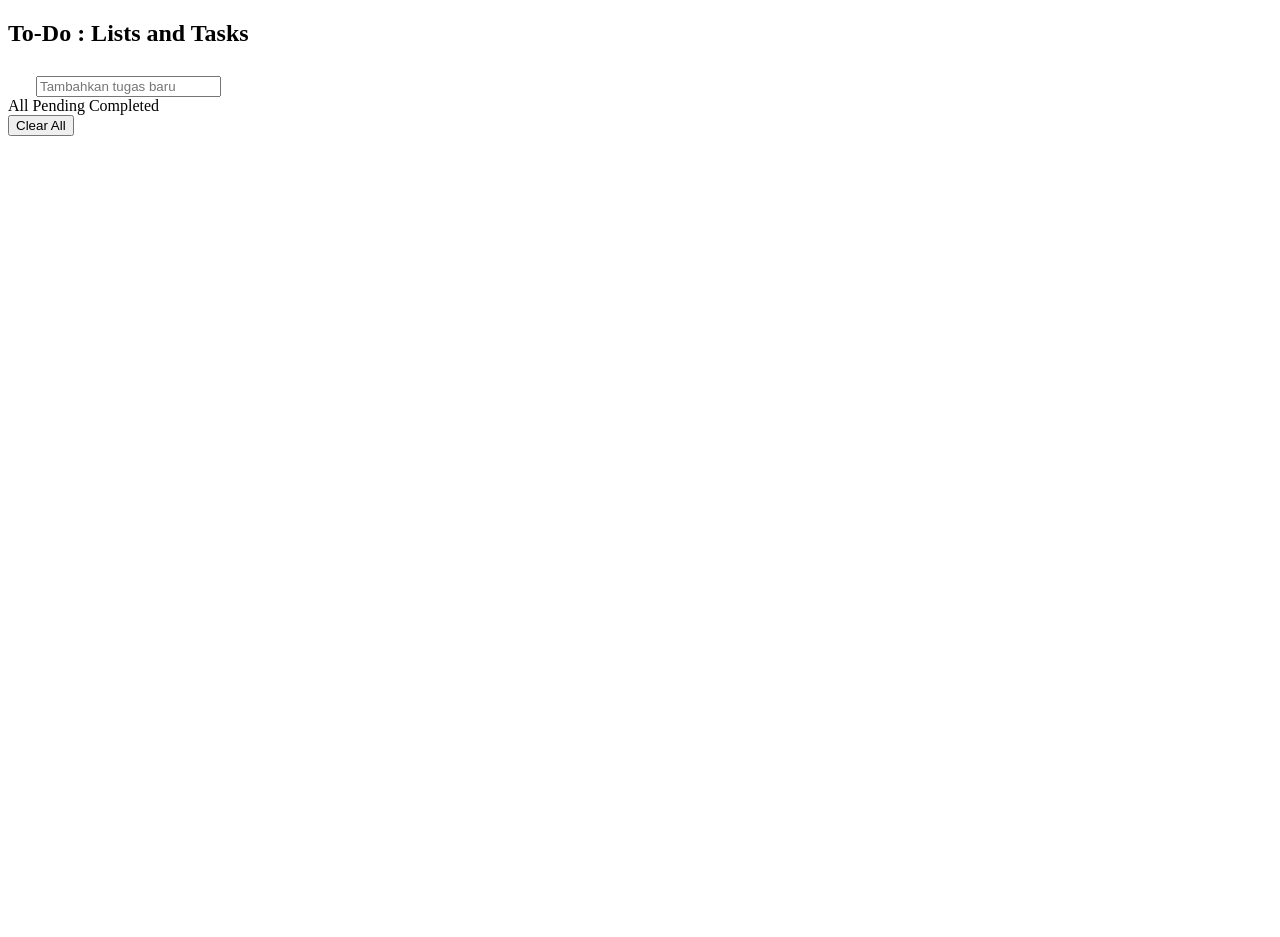
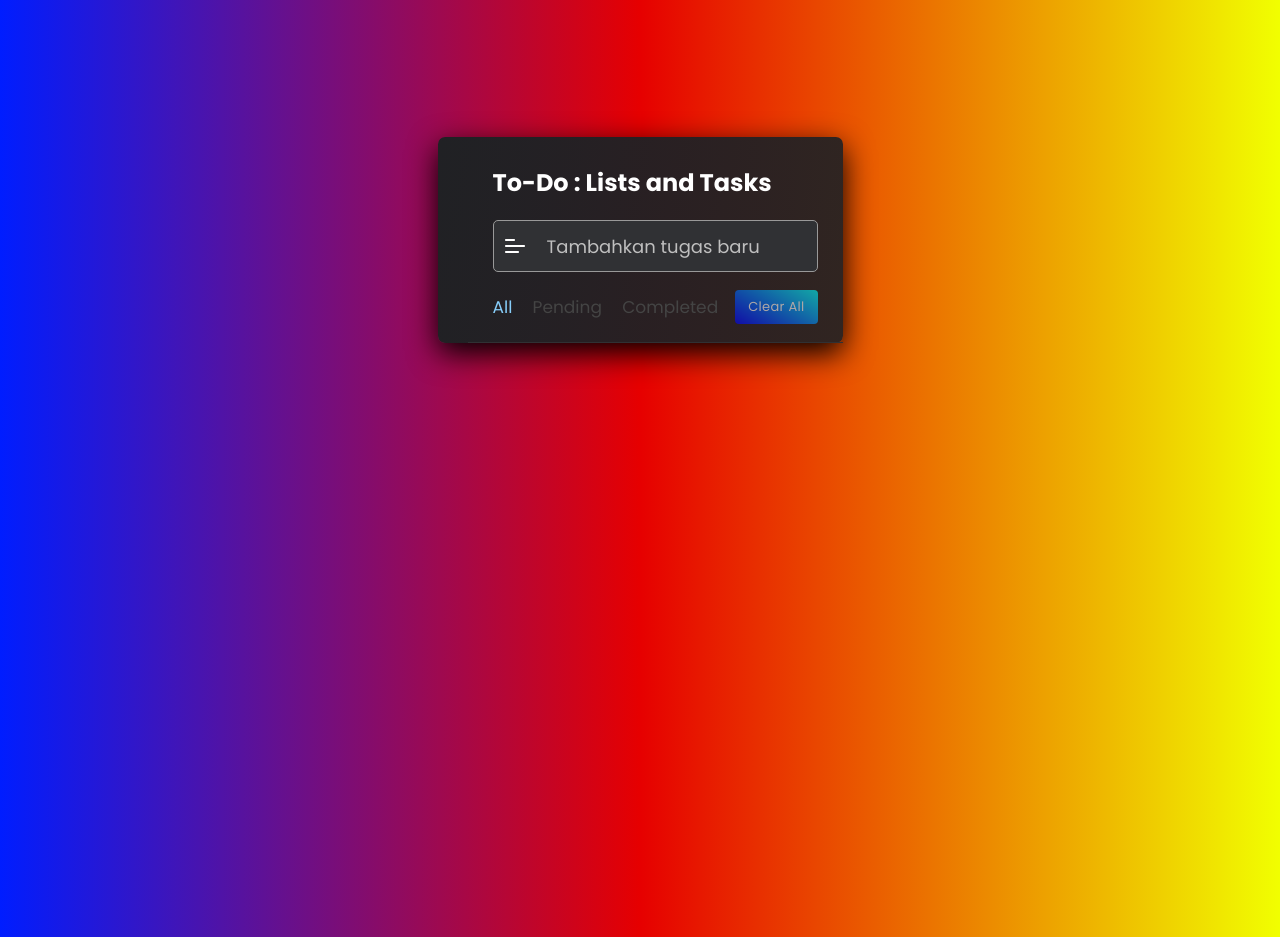
Before and after one commit to RyTechWeaponsTech/To-Do-List-flask, a Flask app: page / in a window 1280 px wide. Before the commit the page ends 136 px from the top, so only its background shows below. Run offline with Flask 3, Linux system fonts and the light colour scheme.

Commit message:
tweaking stuff if

```diff
--- /dev/null
+++ b/static/css/style.css
@@ -0,0 +1,116 @@
+@import url("https://fonts.googleapis.com/css2?family=Poppins:wght@400;500;600;700&display=swap");
+
+* {
+  margin: 0;
+  padding: 0;
+  box-sizing: border-box;
+  font-family: "Poppins", sans-serif;
+  color: #fff;
+}
+
+body {
+  width: 100%;
+  height: 100vh;
+  overflow: hidden;
+  background: linear-gradient(
+    90deg,
+    rgba(0, 29, 255, 1) 0%,
+    rgba(230, 0, 0, 1) 50%,
+    rgba(241, 255, 0, 1) 100%
+  );
+}
+
+::selection {
+  color: white;
+  background: blue;
+}
+
+.wrapper {
+  max-width: 405px;
+  padding: 28px 0 0 30px;
+  margin: 137px auto;
+  background: linear-gradient(100deg, #202124 0%, #202124ea 100%);
+  border-radius: 7px;
+  box-shadow: 0 10px 30px black;
+}
+
+.task-input {
+  height: 52px;
+  padding: 0 25px;
+  position: relative;
+}
+
+.task-input img {
+  top: 50%;
+  position: absolute;
+  transform: translate(10px, -50%);
+}
+
+.task-input input {
+  background: #303134;
+  height: 100%;
+  width: 100%;
+  outline: none;
+  font-size: 18px;
+  border-radius: 5px;
+  padding: 0 20px 0 53px;
+  border: 1px solid #999;
+}
+
+/* for javascript filter */
+/* empty as of now */
+
+.task-input input::placeholder {
+  color: #bfbfbf;
+}
+
+.container {
+  padding: 20px 25px;
+  padding-top: 0;
+}
+
+.controls {
+  padding: 18px 25px;
+  border-bottom: 1px solid #303134;
+}
+
+.controls .clear-btn {
+  border: none;
+  opacity: 0.6;
+  outline: none;
+  color: white;
+  cursor: pointer;
+  font-size: 13px;
+  padding: 7px 13px;
+  border-radius: 4px;
+  letter-spacing: 0.3px;
+  pointer-events: none;
+  transition: transform 0.25s ease;
+  background: linear-gradient(30deg, blue 0%, cyan 100%);
+}
+
+.controls,
+li {
+  display: flex;
+  align-items: center;
+  justify-content: space-between;
+}
+
+.filters span {
+  margin: 0 8px;
+  font-size: 17px;
+  color: #444444;
+  cursor: pointer;
+}
+
+.filters span:hover {
+  color: lightskyblue;
+}
+
+.filters span:first-child {
+  margin-left: 0;
+}
+
+.filters span.active:first-child {
+  color: lightskyblue;
+}
--- a/templates/index.html
+++ b/templates/index.html
@@ -20,6 +20,9 @@
       rel="stylesheet"
       href="https://unicons.iconscout.com/release/v4.0.0/css/line.css"
     />
+
+    <!-- Normal CSS -->
+    <link rel="stylesheet" href="../static/css/style.css" />
   </head>
   <body>
     <div class="wrapper">
@@ -27,7 +30,7 @@
         <h2>To-Do : Lists and Tasks</h2>
       </div>
       <div class="task-input">
-        <img src="..static/assets/menu-left.svg" alt="menu-left.png" />
+        <img src="../static/assets/menu-left.svg" alt="menu-left.png" />
         <input type="text" placeholder="Tambahkan tugas baru" />
       </div>
       <div class="controls">
```
Also changed, not shown: templates/style.css (deleted).
